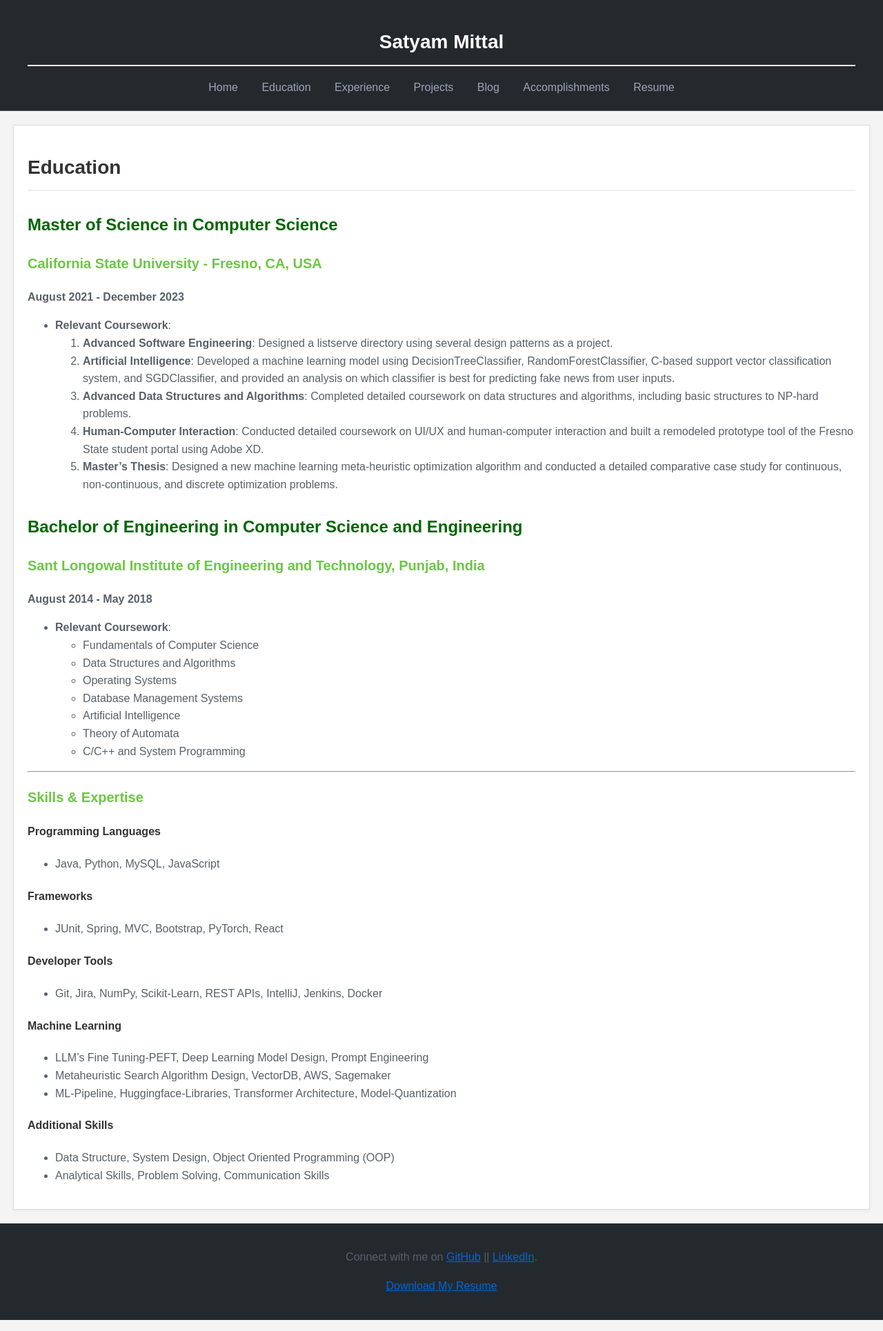
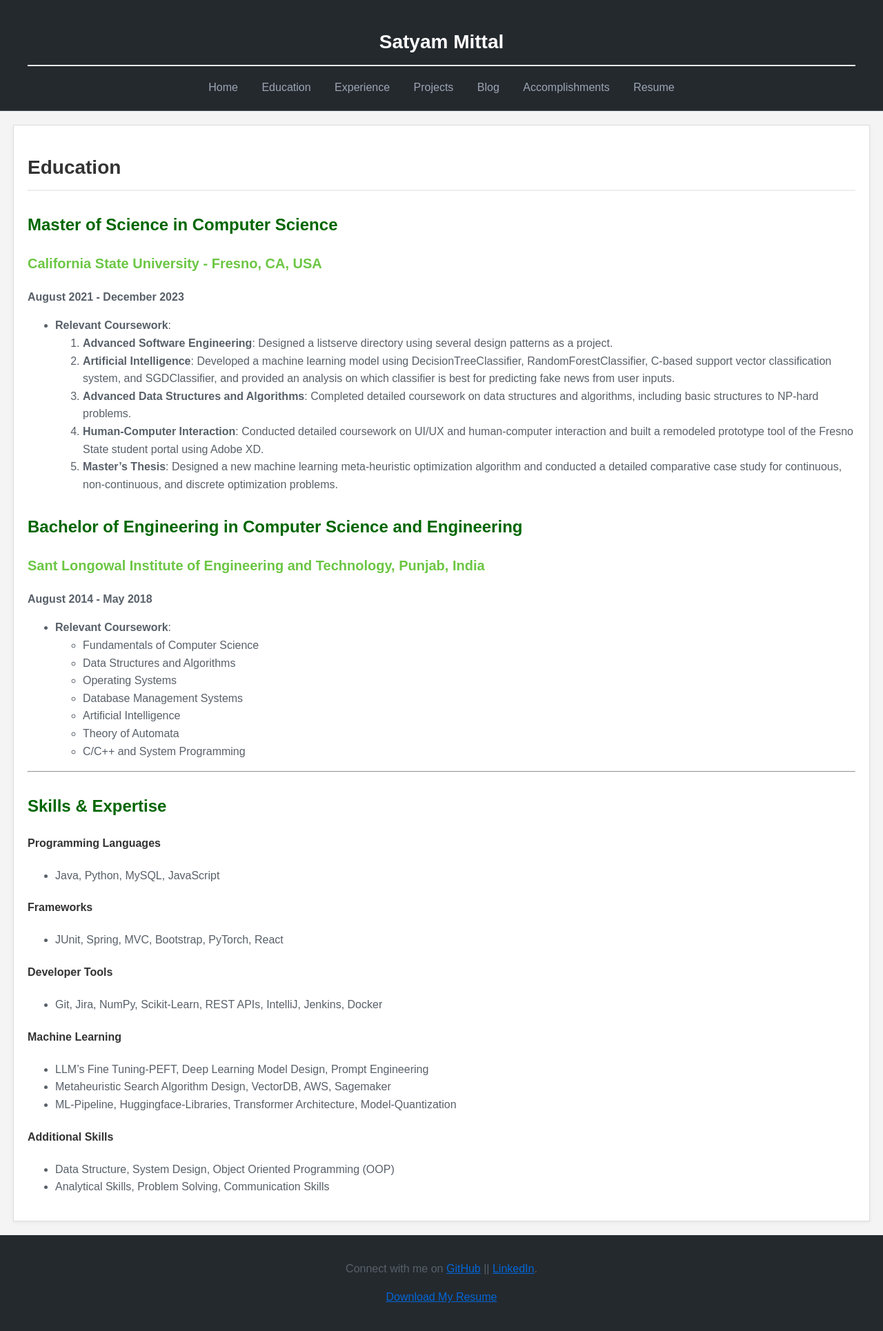
Before and after one commit to 05satyam/05satyam.github.io, a Jekyll site: the page built from education.md, in a window 1280 px wide. Shown: the whole page at 69% size. Built offline with Jekyll 4.4.1, drawn with Linux system fonts in a browser that asks for light colours.

Commit message:
adding some basic chnages

```diff
--- a/education.md
+++ b/education.md
@@ -30,7 +30,8 @@ title: Education
   - C/C++ and System Programming
 
 ---
-### Skills & Expertise
+
+## Skills & Expertise
 
 #### Programming Languages
 - Java, Python, MySQL, JavaScript
```
Also changed, not shown: experience.md (+1 -1 lines).
